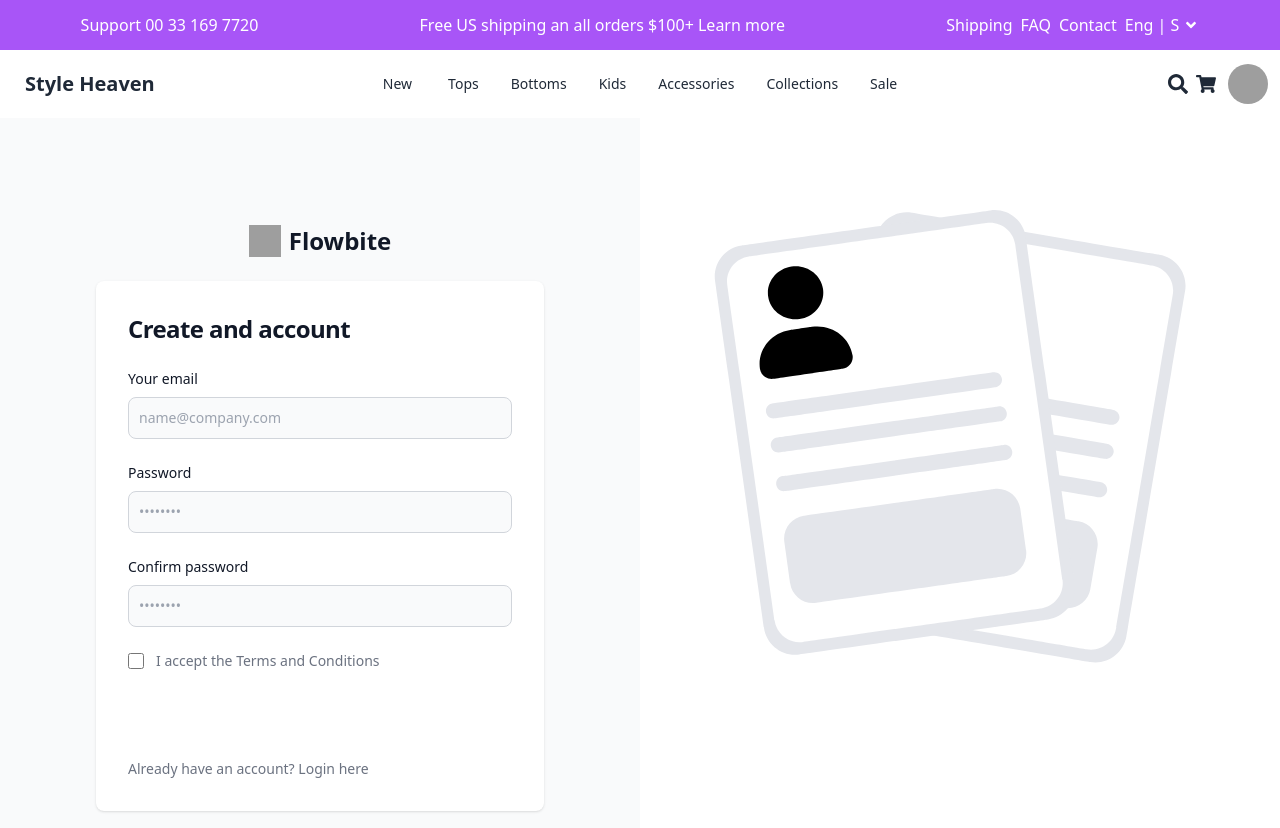
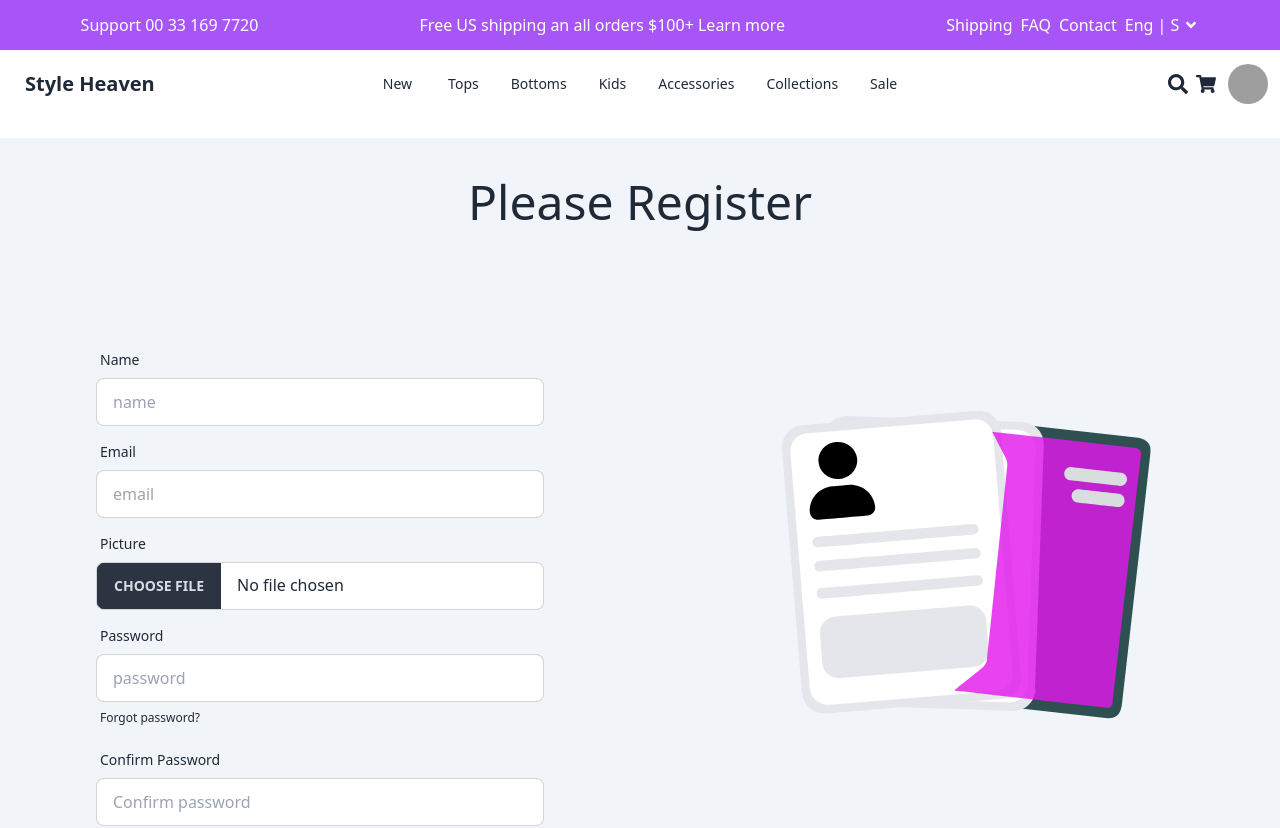
Before and after one commit to Sazzads/Style_Heaven_Ecommerce, a React (Vite) app in the folder style-haven-client/: page /register in a window 1280 px wide. Shown: the top 828 px of the page. Built offline with nearby package versions, Linux system fonts and the light colour scheme; grey boxes are pictures that could not be loaded.

Commit message:
add registration form

```diff
--- a/style-haven-client/package.json
+++ b/style-haven-client/package.json
@@ -16,6 +16,7 @@
     "match-sorter": "^6.3.1",
     "react": "^18.2.0",
     "react-dom": "^18.2.0",
+    "react-hook-form": "^7.45.4",
     "react-icons": "^4.10.1",
     "react-router-dom": "^6.14.2",
     "sort-by": "^1.2.0"
--- a/style-haven-client/src/Pages/Register/Register.jsx
+++ b/style-haven-client/src/Pages/Register/Register.jsx
@@ -1,54 +1,56 @@
 import React from 'react';
 import Lottie from "lottie-react";
 import pic from "../../assets/register.json"
+import { Link } from 'react-router-dom';
 const Register = () => {
     return (
-        <div className='max-w-screen-xl mx-auto'>
-            <div className='grid grid-cols-2'>
-                <div>
-                    <section class="bg-gray-50 dark:bg-gray-900">
-                        <div class="flex flex-col items-center justify-center px-6 py-8 mx-auto md:h-screen lg:py-0">
-                            <a href="#" class="flex items-center mb-6 text-2xl font-semibold text-gray-900 dark:text-white">
-                                <img class="w-8 h-8 mr-2" src="https://flowbite.s3.amazonaws.com/blocks/marketing-ui/logo.svg" alt="logo"/>
-                                    Flowbite
-                            </a>
-                            <div class="w-full bg-white rounded-lg shadow dark:border md:mt-0 sm:max-w-md xl:p-0 dark:bg-gray-800 dark:border-gray-700">
-                                <div class="p-6 space-y-4 md:space-y-6 sm:p-8">
-                                    <h1 class="text-xl font-bold leading-tight tracking-tight text-gray-900 md:text-2xl dark:text-white">
-                                        Create and account
-                                    </h1>
-                                    <form class="space-y-4 md:space-y-6" action="#">
-                                        <div>
-                                            <label for="email" class="block mb-2 text-sm font-medium text-gray-900 dark:text-white">Your email</label>
-                                            <input type="email" name="email" id="email" class="bg-gray-50 border border-gray-300 text-gray-900 sm:text-sm rounded-lg focus:ring-primary-600 focus:border-primary-600 block w-full p-2.5 dark:bg-gray-700 dark:border-gray-600 dark:placeholder-gray-400 dark:text-white dark:focus:ring-blue-500 dark:focus:border-blue-500" placeholder="name@company.com" required=""/>
+        <div className='max-w-screen-xl mx-auto bg-slate-100'>
+            <h2 className='text-center text-5xl my-5 pt-10'>Please Register</h2>
+            <div className='grid md:grid-cols-2  '>
+                <div className='p-16 '>
+                    <div className="card-body">
+                        <div className="form-control">
+                            <label className="label">
+                                <span className="label-text">Name</span>
+                            </label>
+                            <input type="text" placeholder="name" className="input input-bordered" />
                         </div>
-                                        <div>
-                                            <label for="password" class="block mb-2 text-sm font-medium text-gray-900 dark:text-white">Password</label>
-                                            <input type="password" name="password" id="password" placeholder="••••••••" class="bg-gray-50 border border-gray-300 text-gray-900 sm:text-sm rounded-lg focus:ring-primary-600 focus:border-primary-600 block w-full p-2.5 dark:bg-gray-700 dark:border-gray-600 dark:placeholder-gray-400 dark:text-white dark:focus:ring-blue-500 dark:focus:border-blue-500" required=""/>
+                        <div className="form-control">
+                            <label className="label">
+                                <span className="label-text">Email</span>
+                            </label>
+                            <input type="text" placeholder="email" className="input input-bordered" />
                         </div>
-                                        <div>
-                                            <label for="confirm-password" class="block mb-2 text-sm font-medium text-gray-900 dark:text-white">Confirm password</label>
-                                            <input type="confirm-password" name="confirm-password" id="confirm-password" placeholder="••••••••" class="bg-gray-50 border border-gray-300 text-gray-900 sm:text-sm rounded-lg focus:ring-primary-600 focus:border-primary-600 block w-full p-2.5 dark:bg-gray-700 dark:border-gray-600 dark:placeholder-gray-400 dark:text-white dark:focus:ring-blue-500 dark:focus:border-blue-500" required=""/>
+                        <div className="form-control">
+                            <label className="label">
+                                <span className="label-text">Picture</span>
+                            </label>
+                            <input type="file" className="file-input file-input-bordered" />
                         </div>
-                                        <div class="flex items-start">
-                                            <div class="flex items-center h-5">
-                                                <input id="terms" aria-describedby="terms" type="checkbox" class="w-4 h-4 border border-gray-300 rounded bg-gray-50 focus:ring-3 focus:ring-primary-300 dark:bg-gray-700 dark:border-gray-600 dark:focus:ring-primary-600 dark:ring-offset-gray-800" required=""/>
+                        <div className="form-control">
+                            <label className="label">
+                                <span className="label-text">Password</span>
+                            </label>
+                            <input type="text" placeholder="password" className="input input-bordered" />
+                            <label className="label">
+                                <a href="#" className="label-text-alt link link-hover">Forgot password?</a>
+                            </label>
                         </div>
-                                            <div class="ml-3 text-sm">
-                                                <label for="terms" class="font-light text-gray-500 dark:text-gray-300">I accept the <a class="font-medium text-primary-600 hover:underline dark:text-primary-500" href="#">Terms and Conditions</a></label>
+                        <div className="form-control">
+                            <label className="label">
+                                <span className="label-text">Confirm Password</span>
+                            </label>
+                            <input type="text" placeholder="Confirm password" className="input input-bordered" />
+                            <label className="label">
+                                <a href="#" className="label-text-alt link link-hover">Forgot password?</a>
+                            </label>
                         </div>
-                                        </div>
-                                        <button type="submit" class="w-full text-white bg-primary-600 hover:bg-primary-700 focus:ring-4 focus:outline-none focus:ring-primary-300 font-medium rounded-lg text-sm px-5 py-2.5 text-center dark:bg-primary-600 dark:hover:bg-primary-700 dark:focus:ring-primary-800">Create an account</button>
-                                        <p class="text-sm font-light text-gray-500 dark:text-gray-400">
-                                            Already have an account? <a href="#" class="font-medium text-primary-600 hover:underline dark:text-primary-500">Login here</a>
-                                        </p>
-                                    </form>
+                        <div className="form-control mt-6">
+                            <button className="btn  bg-purple-700">Register</button>
                         </div>
                     </div>
                 </div>
-                    </section>
-                </div>
-                <div>
+                <div className='p-24 '>
                     <Lottie animationData={pic} loop={true} />
                 </div>
             </div>
```
Also changed, not shown: 1 other file (tests, documents, lock files or other folders). Lines whose indentation alone changed are shown as unchanged.
